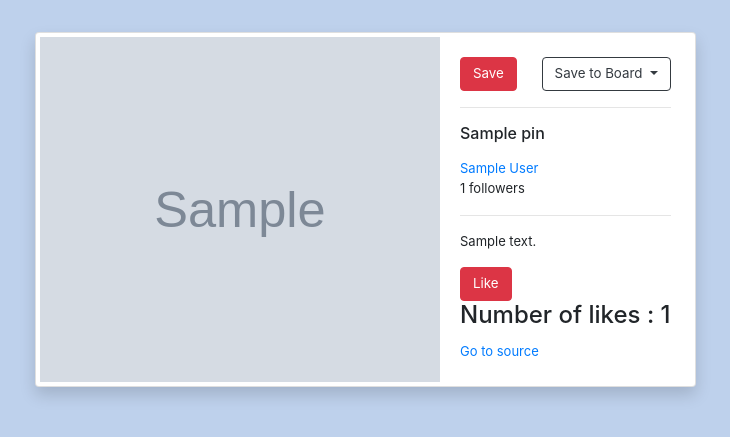
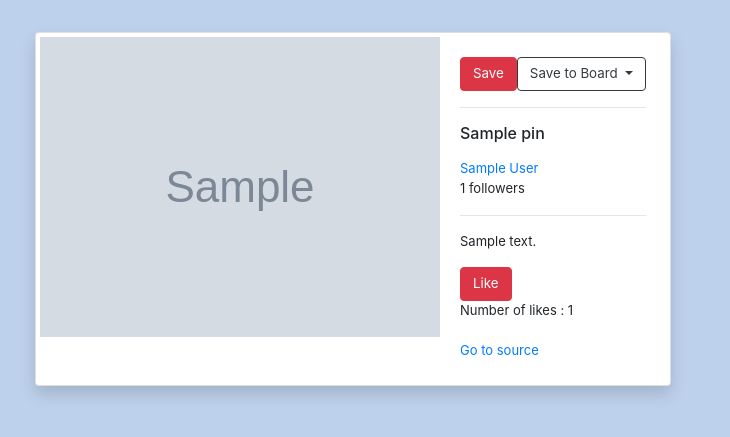
Before and after one commit to sarahbeverton/capstone, a Django app: page /pin/1/ in a window 1280 px wide. Shown: the part 56-493 px from the top of the page, without its empty margins (50-780 px from the left). Run offline with Django 3.2, Linux system fonts and the light colour scheme; a user stored in the database is signed in; tables that the repository leaves empty hold one stand-in row (values such as "Sample post"); grey boxes marked "Sample" are stand-in pictures; some libraries are stand-ins or nearby versions.

Commit message:
some style changes on pins, pin detail

```diff
--- a/pinusers/views.py
+++ b/pinusers/views.py
@@ -10,7 +10,7 @@ from boards.models import Board
 def profile(request, username):
     current_user = PinUser.objects.get(username=username)
     boards = Board.objects.filter(user=current_user)
-    user_pins = current_user.pins.values()
+    user_pins = current_user.pins.values().order_by('-created_at')
     following = list(current_user.following.values_list('username', flat=True))
     followers = PinUser.objects.filter(following=current_user)
     board_photos = []
--- a/templates/board_detail.html
+++ b/templates/board_detail.html
@@ -15,7 +15,7 @@
   {% if board_pins %}
   <div class="card-columns">
     {% for pin in board_pins %}
-    <div class="card shadow mx-2 rounded">
+    <div class="card shadow mx-2 rounded bg-transparent">
       <a href="/pin/{{ pin.id }}"
         ><img
           class="card-img-top img-responsive"
@@ -23,7 +23,7 @@
           alt="pinphoto"
       /></a>
       <div class="card-block ml-1">
-        <h4 class="card-title">{{ pin.title }}</h4>
+        <h6 class="card-title">{{ pin.title }}</h6>
         <a href="/pin/{{ pin.id }}" class="stretched-link"></a>
       </div>
     </div>
--- a/templates/index.html
+++ b/templates/index.html
@@ -17,7 +17,7 @@
 
   <div class="card-columns">
     {% for pin in pins %}
-    <div class="card shadow mx-2 rounded">
+    <div class="card shadow mx-2 rounded bg-transparent">
       <a href="/pin/{{ pin.id }}"
         ><img
           class="card-img-top img-responsive"
@@ -25,7 +25,7 @@
           alt="pinphoto"
       /></a>
       <div class="card-block ml-1">
-        <h4 class="card-title">{{ pin.title }}</h4>
+        <h6 class="card-title">{{ pin.title }}</h6>
         <a href="/pin/{{ pin.id }}" class="stretched-link"></a>
       </div>
     </div>
--- a/templates/login_form.html
+++ b/templates/login_form.html
@@ -1,6 +1,7 @@
 {% extends 'base.html' %}
 
 {% block content %}
+<div class="container">
 <h1>Login Here</h1>
 <form
   method="post"
@@ -11,5 +12,5 @@
   {% csrf_token %} {{ form.as_p }}
   <input type="submit" value="Submit" class="btn btn-primary" />
 </form>
-
+</div>
 {% endblock %}
--- a/templates/pin_detail.html
+++ b/templates/pin_detail.html
@@ -9,7 +9,7 @@
         <div class="card-horizontal">
           <img
             class=""
-            style="max-width: 30em"
+            style="width: 25em; height: 100%;"
             src="/media/{{ pin.photo }}"
             alt="Pin photo"
           />
@@ -47,7 +47,7 @@
 
               <hr />
               <p class="card-text" style="font-size: small">
-                {{ pin.description|truncatechars:200 }}
+                {{ pin.description|truncatechars:350 }}
               </p>
               <a
                 href="/pin/like/{{ pin.id }}/"
@@ -55,9 +55,9 @@
                 style="font-size: smaller"
                 >Like</a
               >
-              <h4> Number of likes : {{ pin.likes }}</h4>
+              <p style="font-size: small;"> Number of likes : {{ pin.likes }}</p>
               {% if pin.url %}
-              <a href="{{ pin.url }}" style="font-size: small">Go to source</a>
+              <a href="{{ pin.url }}" target="_blank" style="font-size: small">Go to source</a>
               {% endif %}
             </div>
           </div>
--- a/templates/signup_form.html
+++ b/templates/signup_form.html
@@ -1,6 +1,7 @@
 {% extends 'base.html' %}
 
 {% block content %}
+<div class="container">
 <h1> Sign Up Here </h1>
 <form
   method="post"
@@ -11,5 +12,5 @@
   {% csrf_token %} {{ form.as_p }}
   <input type="submit" value="Submit" class="btn btn-primary" />
 </form>
-
+</div>
 {% endblock %}
```
Also changed, not shown: templates/profile.html (+4 -4 lines).
